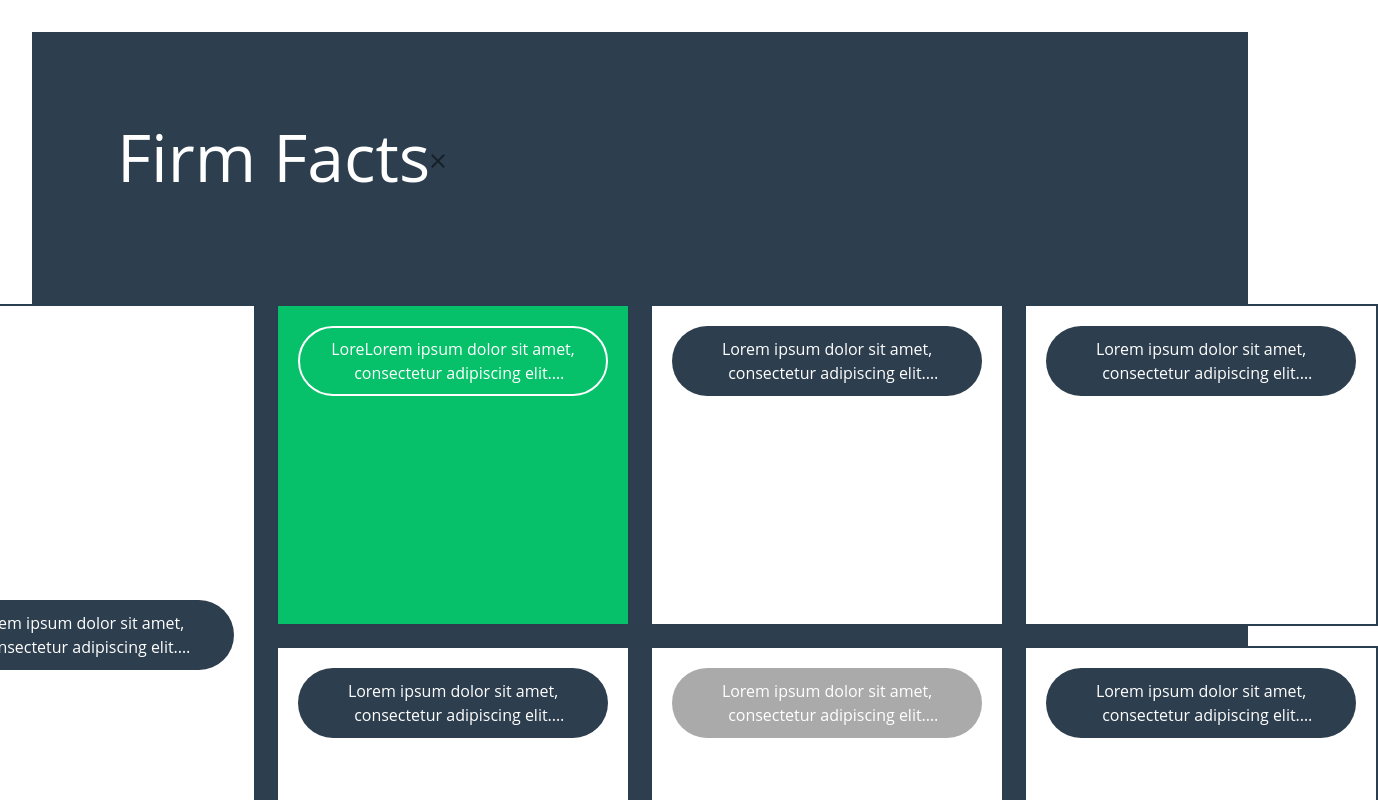
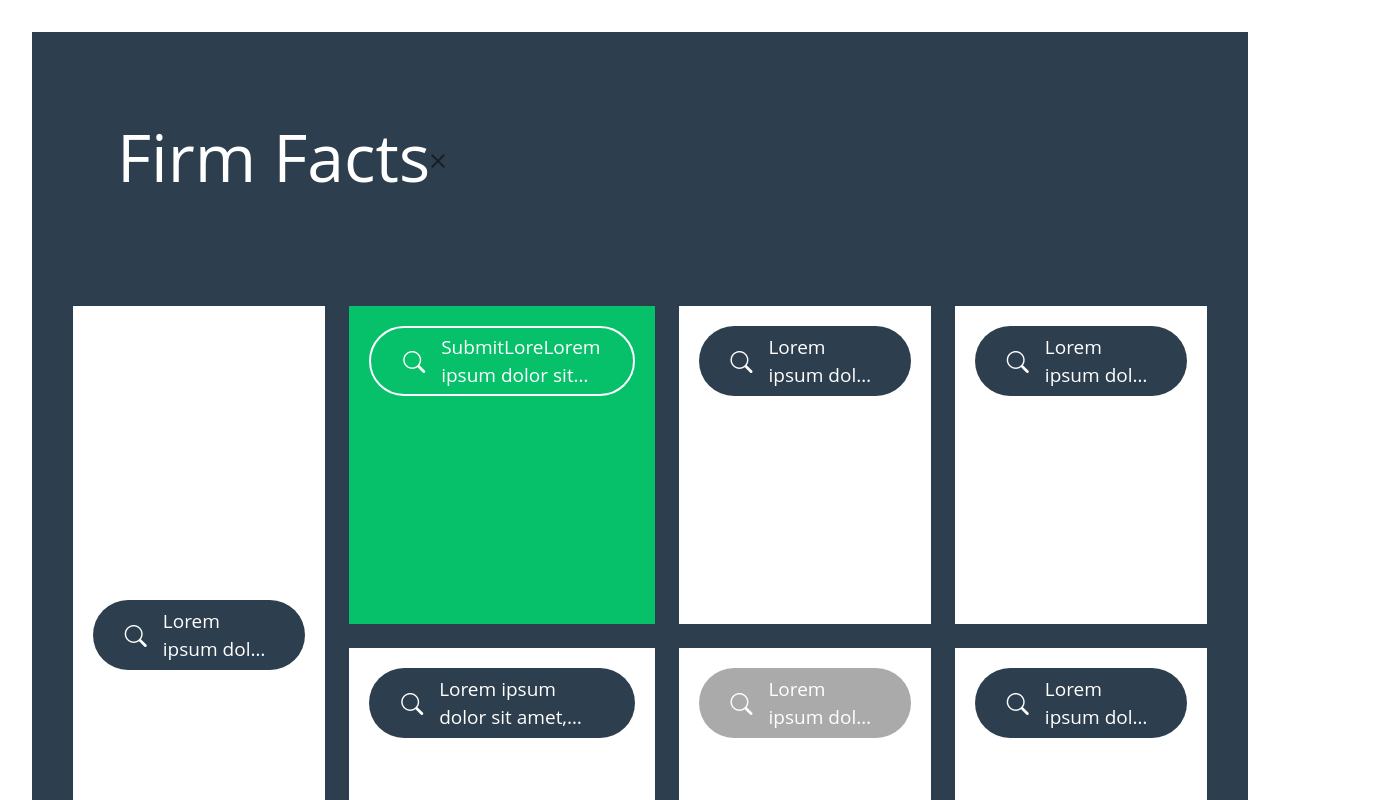
Before and after one commit to Alejotavo/challenge-GreatJakes, a React (Vite) app in the folder challenge/: page / in a window 1280 px wide. Shown: the top 800 px of the page, 1378 px wide, since content can reach past the window. Built offline with nearby package versions, Linux system fonts and the light colour scheme.

Commit message:
refactor btn content

```diff
--- a/challenge/package.json
+++ b/challenge/package.json
@@ -11,6 +11,7 @@
   },
   "dependencies": {
     "bootstrap": "^5.3.3",
+    "bootstrap-icons": "^1.11.3",
     "react": "^18.3.1",
     "react-bootstrap": "^2.10.5",
     "react-dom": "^18.3.1"
--- a/challenge/src/App.scss
+++ b/challenge/src/App.scss
@@ -1,4 +1,6 @@
 @import 'bootstrap/scss/bootstrap';
+@import 'bootstrap-icons/font/bootstrap-icons.css';
+
 
 #root {
   max-width: 1680px;
--- a/challenge/src/components/button/button.module.scss
+++ b/challenge/src/components/button/button.module.scss
@@ -1,12 +1,21 @@
-
 
 .button {
-  width: 310px;
+  width: 100%;
   height: 70px;
-    padding: 0.5rem 1rem;
-    border-radius: 70px;
-    border: none;
-    cursor: pointer;
+  border-radius: 70px;
+  border: none;
+  padding: 2rem;
+  cursor: pointer;
+  display: flex;
+  align-items: center;
+  justify-content: center;
+  font-size: 19px;
+  line-height: 24px;
+
+  i{
+    font-size: 1.375rem;
+    margin-right: 1rem;
+  }
 
     &.primary {
       background-color: var(--primary-color);
@@ -24,14 +33,5 @@
       color: var(--font-color);
       cursor: not-allowed;
       pointer-events: none;
-
-    }
-
-    &::before {
-      content: "\f0e7"; // Este es un ejemplo de código unicode de Font Awesome (puedes cambiarlo por un ícono de Bootstrap)
-      font-family: 'Bootstrap Icons'; // Asegúrate de que Bootstrap Icons esté cargado en tu proyecto
-      position: absolute;
-      left: 0.5rem; // Ajusta la posición del ícono
-      font-size: 1.2rem; // Tamaño del ícono
     }
   }
--- a/challenge/src/components/button/button.tsx
+++ b/challenge/src/components/button/button.tsx
@@ -12,7 +12,10 @@ interface MainButtonProps {
 const MainButton: FC<MainButtonProps> = ({ variant, children }) => {
     return (
       <Button className={`${styles.button} ${styles[variant]}`}>
+        <div className='btn-data-content'>
+        <i className="bi bi-search"></i>
         <div className='truncated-text'>{children}</div>
+        </div>
       </Button>
     );
   };
--- a/challenge/src/components/modal/modal.scss
+++ b/challenge/src/components/modal/modal.scss
@@ -42,8 +42,12 @@
                 overflow: hidden; /* Oculta el desbordamiento */
                 text-overflow: ellipsis; /* Agrega puntos suspensivos al final */
                 line-height: 1.5em; /* Ajusta según el tamaño de la fuente */
+                text-align: left;
             }
         }
+        .btn-data-content{
+            display:contents;
+          }
         .green{
             background-color: var(--secondary-color);
         }
--- a/challenge/src/components/modal/modal.tsx
+++ b/challenge/src/components/modal/modal.tsx
@@ -12,7 +12,11 @@ function ModalComponent() {
           <Modal.Body>
           <div className="grid-container">
             <div className="grid-item grid-item-tall  btn-content white"><MainButton variant="primary">Lorem ipsum dolor sit amet, consectetur adipiscing elit. Suspendisse vitae ante leo. Nulla nec lectus accumsan ante </MainButton></div>
-            <div className="grid-item btn-content green"> <MainButton variant="secondary">LoreLorem ipsum dolor sit amet, consectetur adipiscing elit. Suspendisse vitae ante leo. Nulla nec lectus accumsan ante r</MainButton></div>
+            <div className="grid-item btn-content green">
+                <MainButton variant="secondary">
+                        SubmitLoreLorem ipsum dolor sit amet, consectetur adipiscing elit. Suspendisse vitae ante leo. Nulla nec lectus accumsan ante r
+                </MainButton>
+            </div>
             <div className="grid-item btn-content white"> <MainButton variant="primary">Lorem ipsum dolor sit amet, consectetur adipiscing elit. Suspendisse vitae ante leo. Nulla nec lectus accumsan ante </MainButton></div>
             <div className="grid-item btn-content white"> <MainButton variant="primary">Lorem ipsum dolor sit amet, consectetur adipiscing elit. Suspendisse vitae ante leo. Nulla nec lectus accumsan ante </MainButton></div>
             <div className="grid-item btn-content white"> <MainButton variant="primary">Lorem ipsum dolor sit amet, consectetur adipiscing elit. Suspendisse vitae ante leo. Nulla nec lectus accumsan ante </MainButton></div>
```
Also changed, not shown: 1 other file (tests, documents, lock files or other folders).
